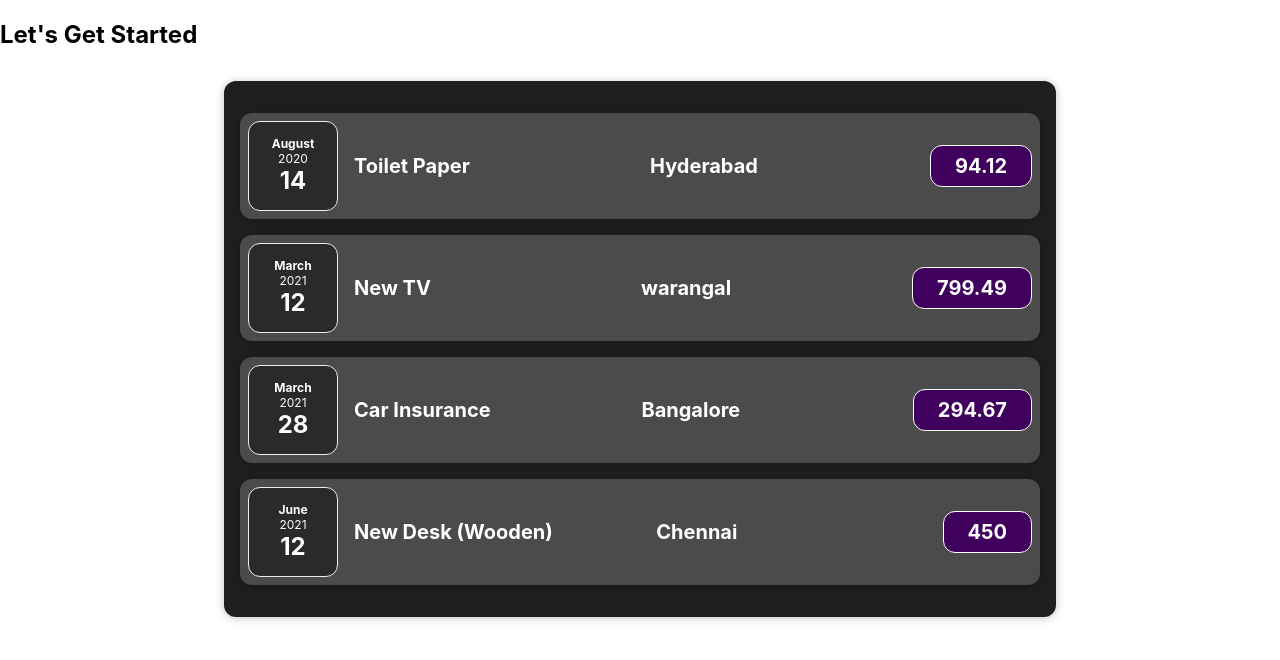
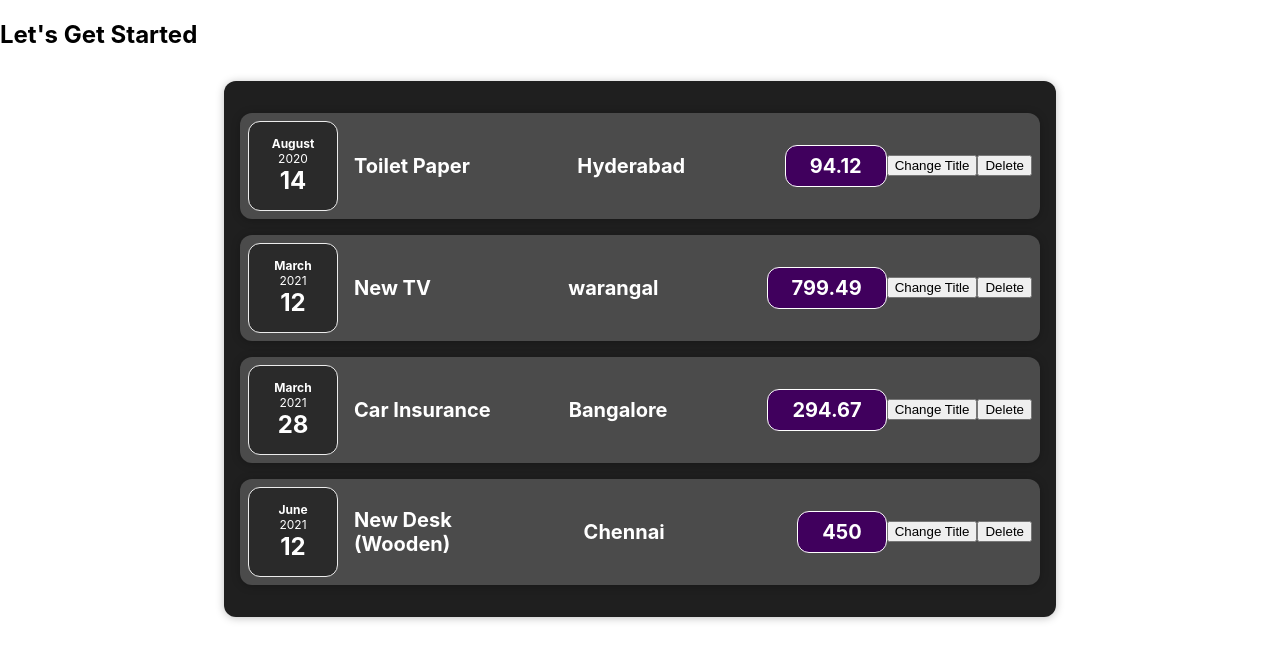
Before and after one commit to karthik-140/react-demo, a React (Create React App) app: page / in a window 1280 px wide. Shown: the top 660 px of the page. Built offline with nearby package versions, Linux system fonts and the light colour scheme.

Commit message:
adding-event-listeners

```diff
--- a/src/components/Expenses/ExpenseItems.js
+++ b/src/components/Expenses/ExpenseItems.js
@@ -5,10 +5,20 @@
 
 const ExpenseItems = (props) => {
 
+    const clickHandler=() =>{
+       console.log('Clicked!!');
+    }
+
+    const deleteHandler=()=>{
+        console.log('Deleted');
+    }
+
     return (
             <Card className="expense-item">
                 <ExpenseDate date={props.date}/>
                 <ExpenseDetails title={props.title} location={props.location} amount={props.amount}/>
+                <button onClick={clickHandler}>Change Title</button>
+                <button onClick={deleteHandler}>Delete</button>
             </Card>
     )
 }
```
